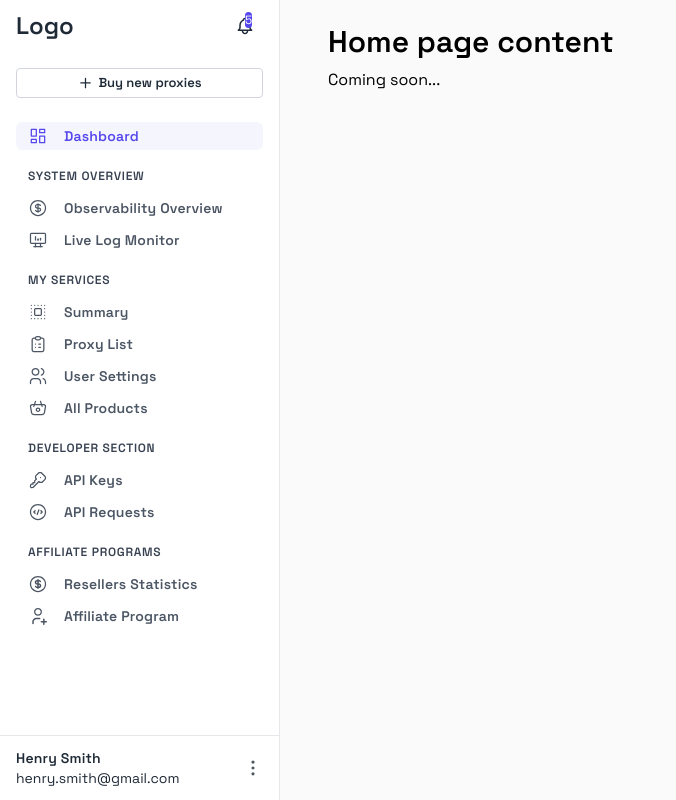
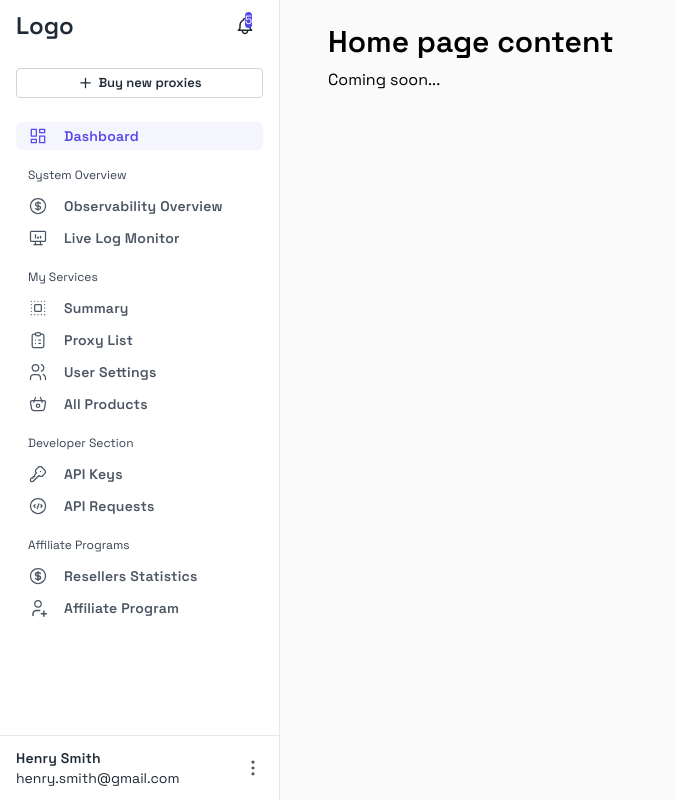
Before and after one commit to AnnaBielskaya/goodface-test-task, a Next.js app: page / in a window 1280 px wide. Shown: the whole page, without its empty margins (0-676 px from the left). Built offline with nearby package versions, Linux system fonts and the light colour scheme.

Commit message:
Moved sidebar styles to global.css

```diff
--- a/src/app/globals.css
+++ b/src/app/globals.css
@@ -61,6 +61,26 @@
     @apply flex flex-row items-center cursor-pointer justify-center gap-1 rounded border border-grey-300 text-grey-800 bg-white px-3 py-1 hover:bg-grey-50 transition-colors;
     @apply text-[13px] leading-[20px] font-[600];
   }
+
+  /* sidebar */
+  .sidebar {
+    @apply fixed left-0 top-0 h-screen w-[280px] flex-col border-r border-grey-200 bg-white;
+  }
+  .sidebar-header {
+    @apply flex items-center justify-between py-2 px-4;
+  }
+  .sidebar-nav {
+    @apply flex flex-col p-4 gap-4 flex-1 overflow-y-auto;
+  }
+  .sidebar-link {
+    @apply flex items-center gap-4 rounded-md py-1 pl-3 pr-2 transition-colors;
+  }
+  .sidebar-section-title {
+    @apply text-overline text-grey-700 pl-3 mb-2;
+  }
+  .sidebar-footer {
+    @apply flex items-center justify-between p-3 pl-4 border-t border-grey-200;
+  }
 }
 
 @layer utilities {
--- a/src/components/layout/sidebar/Sidebar.tsx
+++ b/src/components/layout/sidebar/Sidebar.tsx
@@ -12,7 +12,7 @@ import Image from "next/image";
 
 function SidebarHeader() {
   return (
-    <div className="flex items-center justify-between py-2 px-4">
+    <div className="sidebar-header">
       <h1 className="text-h4 font-medium text-grey-800">Logo</h1>
       <NotificationButton />
     </div>
@@ -26,12 +26,11 @@ function SidebarLink({ href, icon: Icon, label }: NavLink) {
   return (
     <Link
       href={href}
-      className={`flex items-center gap-4 rounded-md py-1 pl-3 pr-2 transition-colors
-        ${
-          isActive
-            ? "bg-brand-50 text-brand-500 font-semibold"
-            : "text-grey-600 hover:bg-brand-50 hover:text-brand-500"
-        }`}
+      className={`sidebar-link ${
+        isActive
+          ? "bg-brand-50 text-brand-500 font-semibold"
+          : "text-grey-600 hover:bg-brand-50 hover:text-brand-500"
+      }`}
     >
       <Icon className="h-5 w-5" />
       <span className="text-subtitle2">{label}</span>
@@ -49,7 +48,7 @@ function SidebarSection({
   return (
     <div>
       {title && (
-        <p className="text-overline text-grey-700 pl-3 mb-2">{title}</p>
+        <p className="sidebar-section-title">{title}</p>
       )}
       <ul className="flex flex-col gap-1">
         {links.map((link) => (
@@ -64,7 +63,7 @@ function SidebarSection({
 
 function SidebarFooter() {
   return (
-    <div className="flex items-center justify-between p-3 pl-4 border-t border-grey-200">
+    <div className="sidebar-footer">
       <div className="flex flex-col">
         <span className="text-subtitle2 text-grey-800">Henry Smith</span>
         <span className="text-body2 text-grey-800">henry.smith@gmail.com</span>
@@ -83,10 +82,9 @@ function SidebarFooter() {
 
 export default function Sidebar() {
   return (
-    <aside className="fixed left-0 top-0 h-screen w-[280px] flex flex-col border-r border-grey-200 bg-white">
+    <aside className="sidebar flex">
       <SidebarHeader />
-
-      <nav className="flex flex-col p-4 gap-4 flex-1 overflow-y-auto">
+      <nav className="sidebar-nav">
         <Button
           className="w-full mb-2"
           icon={<PlusIcon />}
@@ -96,7 +94,6 @@ export default function Sidebar() {
           <SidebarSection key={section.title || "home"} {...section} />
         ))}
       </nav>
-
       <SidebarFooter />
     </aside>
   );
```
